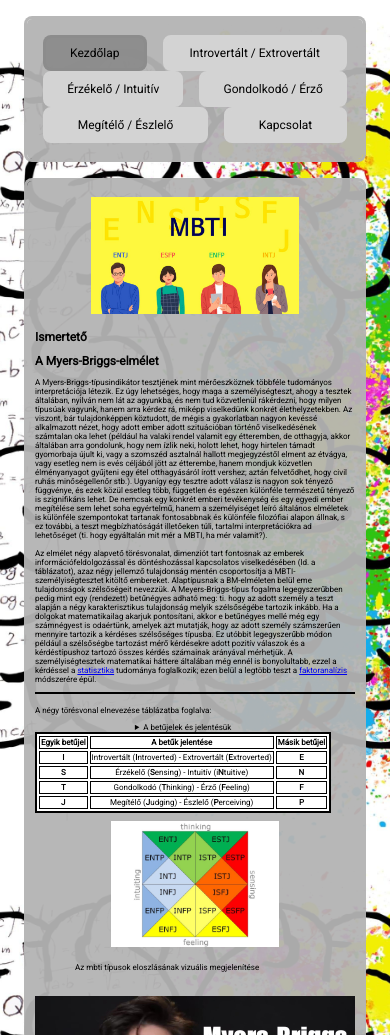
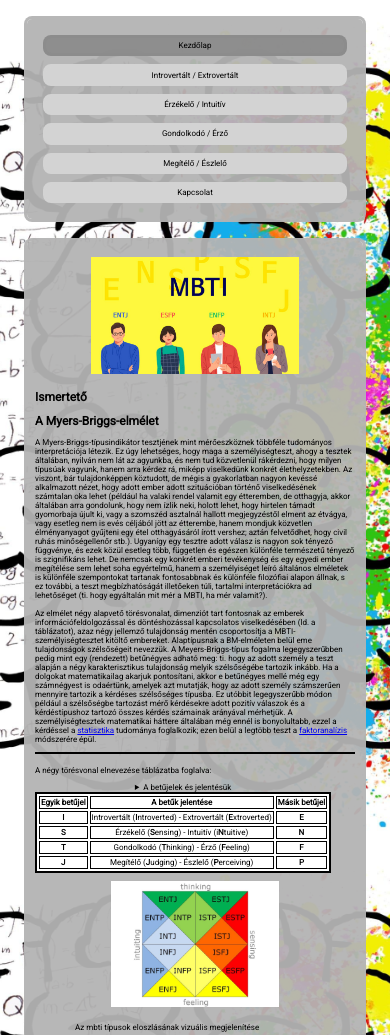
Before and after one commit to Sora819/Sora819.github.io, a plain HTML site: page index.html in a window 390 px wide. Shown: the top 1035 px of the page. Drawn offline with Linux system fonts and the light colour scheme; grey boxes are pictures that could not be loaded.

Commit message:
Add files via upload

```diff
--- a/style/style.css
+++ b/style/style.css
@@ -105,7 +105,8 @@ div.row{
 nav a{
     text-align: center;
     margin: 0 0.5rem;
-    flex: 1 0 auto;
+    /*flex: 1 0 auto;*/
+    flex-grow: 1;
     padding: 0.5rem;
     background-color: lightgray;
     border-style: solid;
@@ -238,7 +239,7 @@ form button:hover{
     }
 
     nav{
-        font-size: 75%;
+        font-size: 50%;
     }
 
     footer.container{
@@ -253,12 +254,13 @@ form button:hover{
     nav{
         flex-wrap: wrap;
     }
-    a:first-child{
+    nav a:first-child{
         margin-top: 0;
     }
-    a{
-        flex-basis: 90%;
+    nav a{
+        flex-basis: 100%;
         margin-top: 0.5rem;
+        padding: 1%;
     }
 
     div.col{
@@ -271,6 +273,9 @@ form button:hover{
     article p{
         column-count: 1;
     }
+    .form h1{
+        font-size: 200%;
+    }
 }
 
 /* kb. tablet */
@@ -278,11 +283,11 @@ form button:hover{
     nav{
         flex-wrap: wrap;
     }
-    a:first-child{
+    nav a:first-child{
         margin-top: 0;
     }
-    a{
-        flex-basis: 90%;
+    nav a{
+        flex-basis: 100%;
         margin-top: 0.5rem;
     }
 }
```
